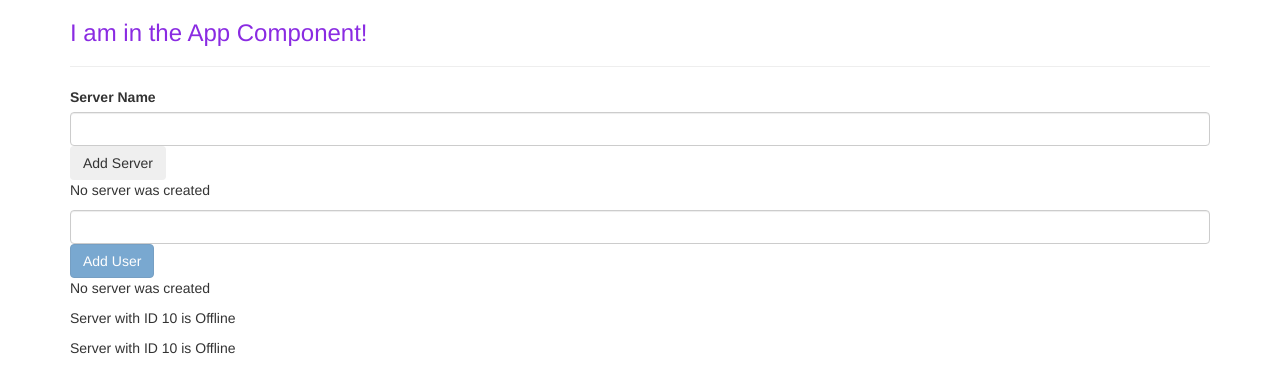
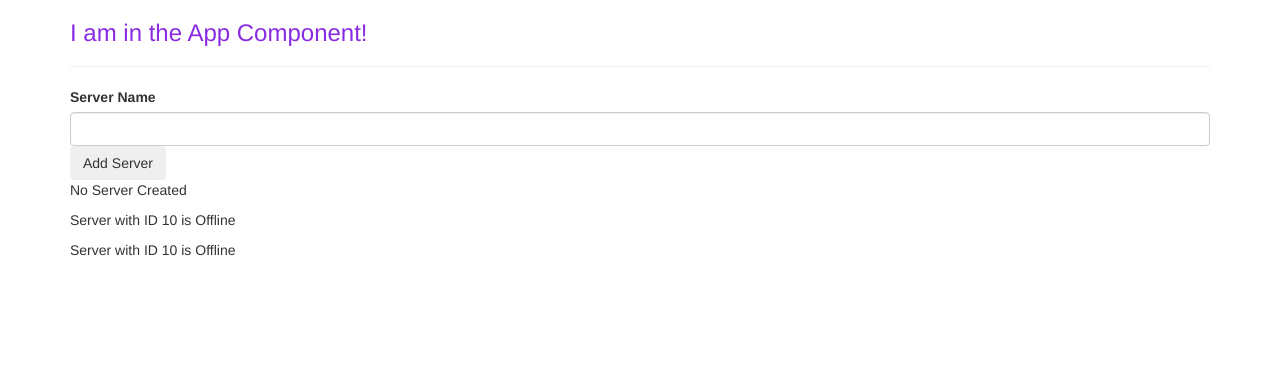
Before and after one commit to amishasubedi/Angular-Basics, an Angular app: page / in a window 1280 px wide. Shown: the top 392 px of the page. Built offline with nearby package versions, Linux system fonts and the light colour scheme.

Commit message:
using ngIf to output data conditionally

```diff
--- a/src/app/servers/servers.component.html
+++ b/src/app/servers/servers.component.html
@@ -17,18 +17,28 @@
 <!--String interpolation-->
 <!-- <p>{{ allowNewServer }}</p> -->
 
-<p> {{ serverCreationStatus }}</p>
+<!-- <p> {{ serverCreationStatus }}</p> -->
+<!--Directive Usage Example-->
+<p *ngIf="serverCreated; else noServer">Server was created, server name is {{ serverName }}</p>
+
+<!--Ng template with the local reference marker (#noServer), we mark a certain spot in the template which we want to show conditionally-->
+<ng-template #noServer>
+    <p>No Server Created</p>
+</ng-template>
+
+
+<app-server></app-server>
+<app-server></app-server>
 
 <!--Assignment 2-->
-<input type="text" class="form-control" [(ngModel)]='userName'>
+<!-- <input type="text" class="form-control" [(ngModel)]='userName'>
 
 
 <button class="btn btn-primary" [disabled]="userName === ''" (click)=onAddUser()> Add User</button>
 
-<p>{{ serverCreationStatus }}</p>
+<p>{{ serverCreationStatus }}</p> -->
 
-<app-server></app-server>
-<app-server></app-server>
+
 
 <!--When to use String interpolation vs data binding?
     - when you're just printing something in browser, use string interpolation
@@ -40,3 +50,12 @@
     Property Binding starts with [].
     String Interpolation starts with {{}}
 -->
+
+<!--Directives - instructions in the DOM. Eg: Components (attribute with template). There are also directives without template,
+    Eg: <p appTurnDirective>Receives a grren background!</p>
+
+    There are also built in directives
+
+
+
+-->
--- a/src/app/servers/servers.component.ts
+++ b/src/app/servers/servers.component.ts
@@ -16,31 +16,9 @@ export class ServersComponent implements OnInit {
   serverCreationStatus = "No server was created";
   serverName = '';
   userName = '';
-  userNameProperty = 'This is the username property!'
+  userNameProperty = 'This is the username property!';
+  serverCreated = false;
 
-
-
-  ngOnInit() { }
-
-  onAddServer() {
-    this.serverCreationStatus = "Server Created! Server name is: " + this.serverName;
-  }
-
-  onAddUser() {
-    this.serverCreationStatus = "User Created! User name is: " + this.userName;
-    this.userName = '';
-    this.isEmpty = true;
-  }
-
-  // event - user input
-  onUpdateServerName(event: Event) {
-    this.serverName = (<HTMLInputElement>event.target).value; // explicit casting
-  }
-
-  onUpdateUserName(event: Event) {
-    this.userName = (<HTMLInputElement>event.target).value;
-    this.isEmpty = false;
-  }
 
 
   constructor() {
@@ -49,6 +27,28 @@ export class ServersComponent implements OnInit {
     }, 2000)
   }
 
+  ngOnInit() { }
+
+  onAddServer() {
+    this.serverCreationStatus = "Server Created! Server name is: " + this.serverName;
+    this.serverCreated = true;
+  }
+
+  // event - user input
+  onUpdateServerName(event: Event) {
+    this.serverName = (<HTMLInputElement>event.target).value; // explicit casting
+  }
 
 
+  // onAddUser() {
+  //   this.serverCreationStatus = "User Created! User name is: " + this.userName;
+  //   this.userName = '';
+  //   this.isEmpty = true;
+  // }
+
+  // onUpdateUserName(event: Event) {
+  //   this.userName = (<HTMLInputElement>event.target).value;
+  //   this.isEmpty = false;
+  // }
+
 }
```
